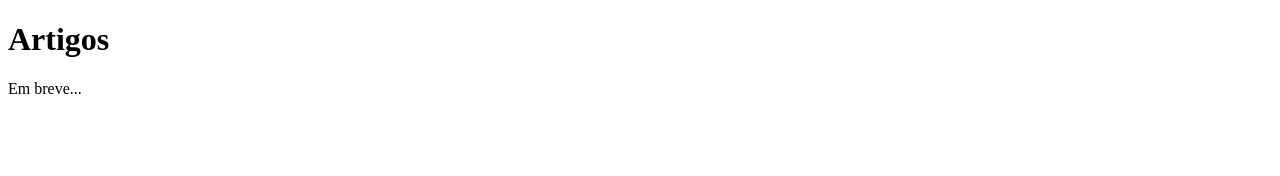
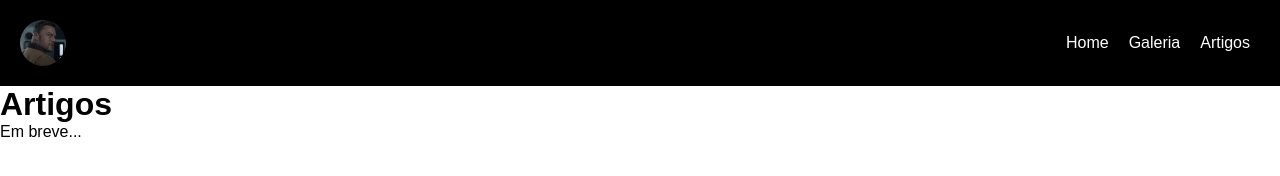
Before and after one commit to MigSilverS/atvd1-FATEC, a plain HTML site: page pages/artigos.html in a window 1280 px wide. Drawn offline with Linux system fonts and the light colour scheme.

Commit message:
Add files via upload

```diff
--- a/pages/artigos.html
+++ b/pages/artigos.html
@@ -1,13 +1,31 @@
 <!DOCTYPE html>
 <html lang="pt-br">
+
 <head>
     <meta charset="UTF-8">
     <meta name="viewport" content="width=device-width, initial-scale=1.0">
     <title>Ex 03</title>
+    <link rel="stylesheet" href="../css/style.css" />
+</head>
 
-</head>
 <body>
+    <nav>
+        <img src="../img/logo.jfif" alt="logo" id="logo" />
+
+        <ul>
+            <li>
+                <a href="../index.html"> Home </a>
+            </li>
+            <li>
+                <a href="galeria.html"> Galeria </a>
+            </li>
+            <li>
+                <a href="artigos.html"> Artigos </a>
+            </li>
+        </ul>
+    </nav>
     <h1>Artigos</h1>
     <p>Em breve...</p>
 </body>
+
 </html>
```
Also changed, not shown: index.html (+6 -3 lines), pages/galeria.html (+18 -1 lines).
